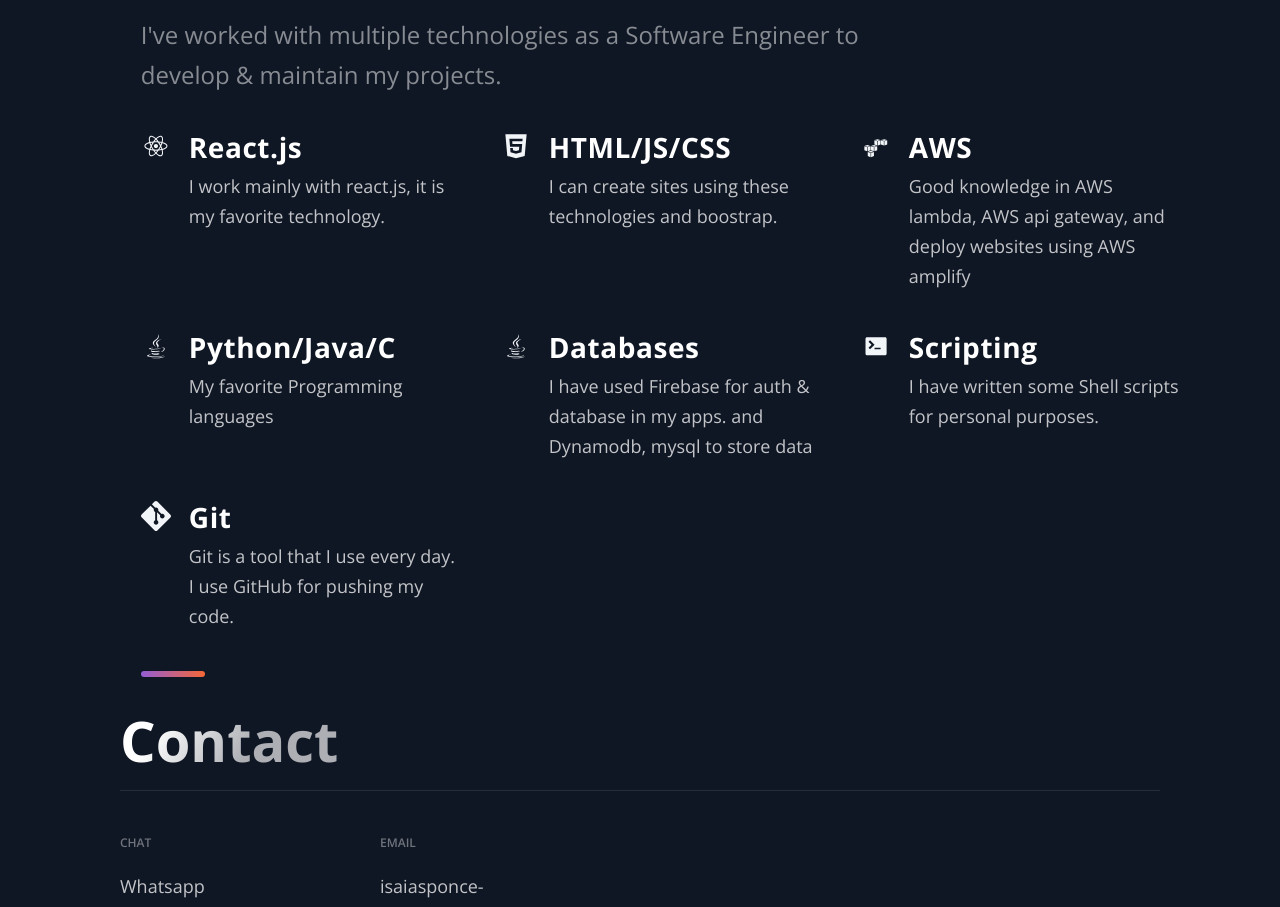
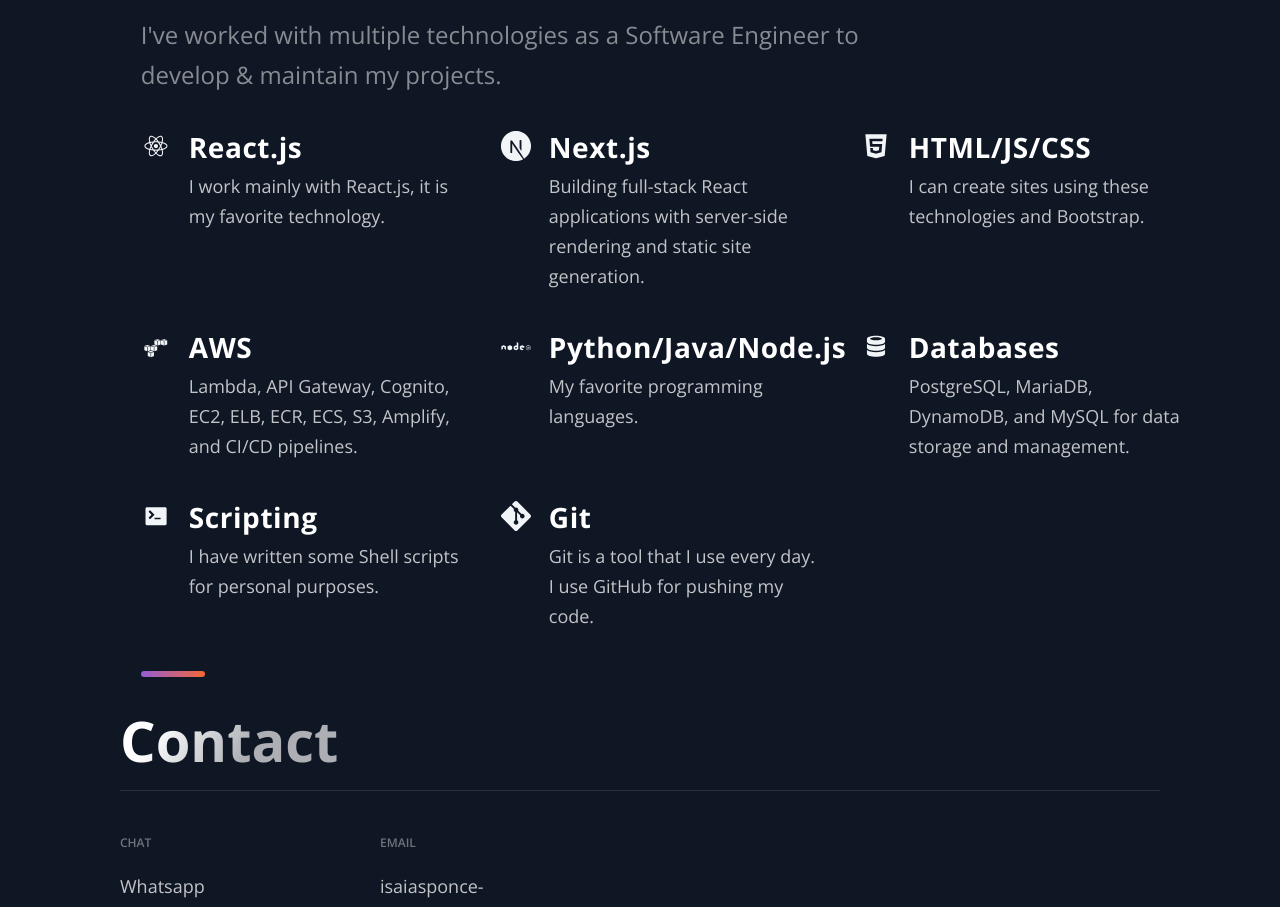
Before and after one commit to emilioPonceAlvarado16/portfolio, a Next.js app: page / in a window 1280 px wide. Shown: the part 4700-5607 px from the top of the page. Built offline with nearby package versions, Linux system fonts and the light colour scheme.

Commit message:
Update skills: add databases, AWS services, Next.js, replace C with Node.js

```diff
--- a/src/components/Technologies/Skills.js
+++ b/src/components/Technologies/Skills.js
@@ -1,49 +1,48 @@
-import { DiJava,DiDotnet, DiTerminal, DiReact,DiHtml5 ,DiAws} from "react-icons/di";
-import {  SiGit } from "react-icons/si";
+import { DiJava, DiTerminal, DiReact, DiHtml5, DiAws, DiNodejs, DiDatabase } from "react-icons/di";
+import { SiGit, SiNextdotjs } from "react-icons/si";
 
 export const Skills = [
   {
     slug: "React.js",
     Component: DiReact,
     title: "React.js",
-    Description: () => <>I work mainly with react.js, it is my favorite technology.</>,
+    Description: () => <>I work mainly with React.js, it is my favorite technology.</>,
+  },
+  {
+    slug: "Next.js",
+    Component: SiNextdotjs,
+    title: "Next.js",
+    Description: () => <>Building full-stack React applications with server-side rendering and static site generation.</>,
   },
   {
     slug: "HTML/JS/CSS",
     Component: DiHtml5,
     title: "HTML/JS/CSS",
-    Description: () => <>I can create sites using these technologies and boostrap. </>,
+    Description: () => <>I can create sites using these technologies and Bootstrap.</>,
   },
   {
     slug: "AWS",
     Component: DiAws,
     title: "AWS",
-    Description: () => <>Good knowledge in AWS lambda, AWS api gateway, and deploy websites using AWS amplify</>,
+    Description: () => <>Lambda, API Gateway, Cognito, EC2, ELB, ECR, ECS, S3, Amplify, and CI/CD pipelines.</>,
   },
   {
-    slug: "Java/Python",
-    Component: DiJava,
-    title: "Python/Java/C",
-    Description: () => <>My favorite Programming languages</>,
-
+    slug: "Languages",
+    Component: DiNodejs,
+    title: "Python/Java/Node.js",
+    Description: () => <>My favorite programming languages.</>,
   },
   {
-    slug: "Dynamodb",
-    Component: DiJava,
+    slug: "Databases",
+    Component: DiDatabase,
     title: "Databases",
-    Description: () => <>I have used Firebase for auth & database  in my apps. and Dynamodb, mysql to store data</>,
-
+    Description: () => <>PostgreSQL, MariaDB, DynamoDB, and MySQL for data storage and management.</>,
   },
-
   {
-
     slug: "terminal",
     Component: DiTerminal,
     title: "Scripting",
     Description: () => <>I have written some Shell scripts for personal purposes.</>,
-
-
-
   },
   {
     slug: "git",
```
